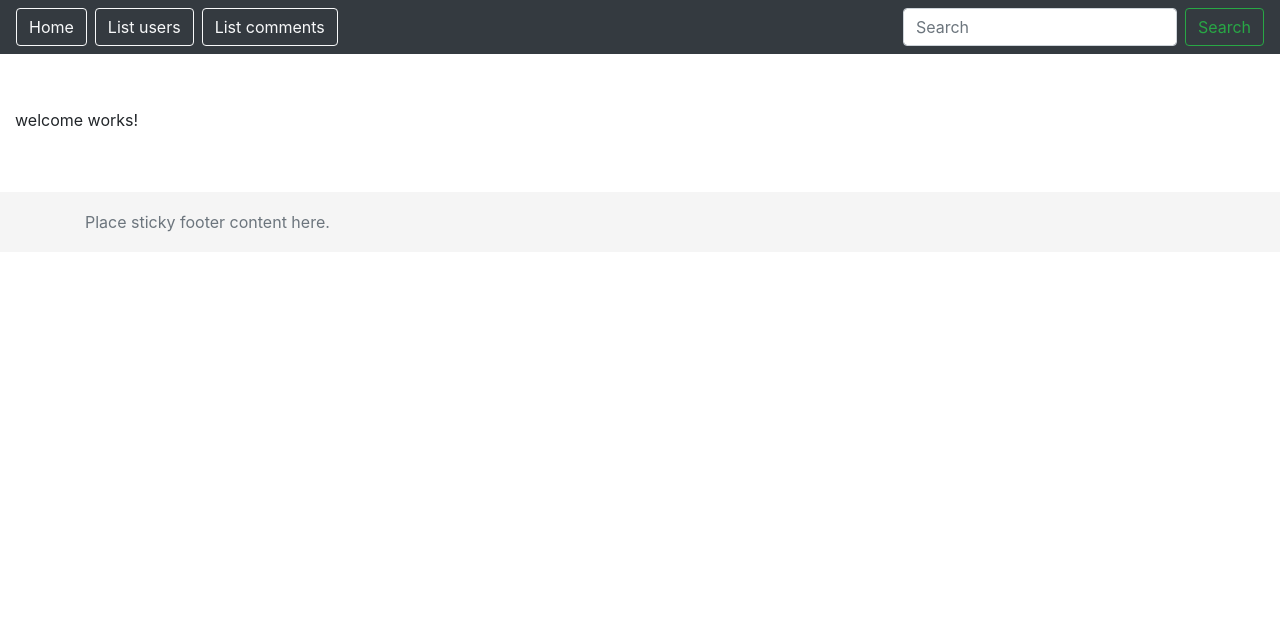
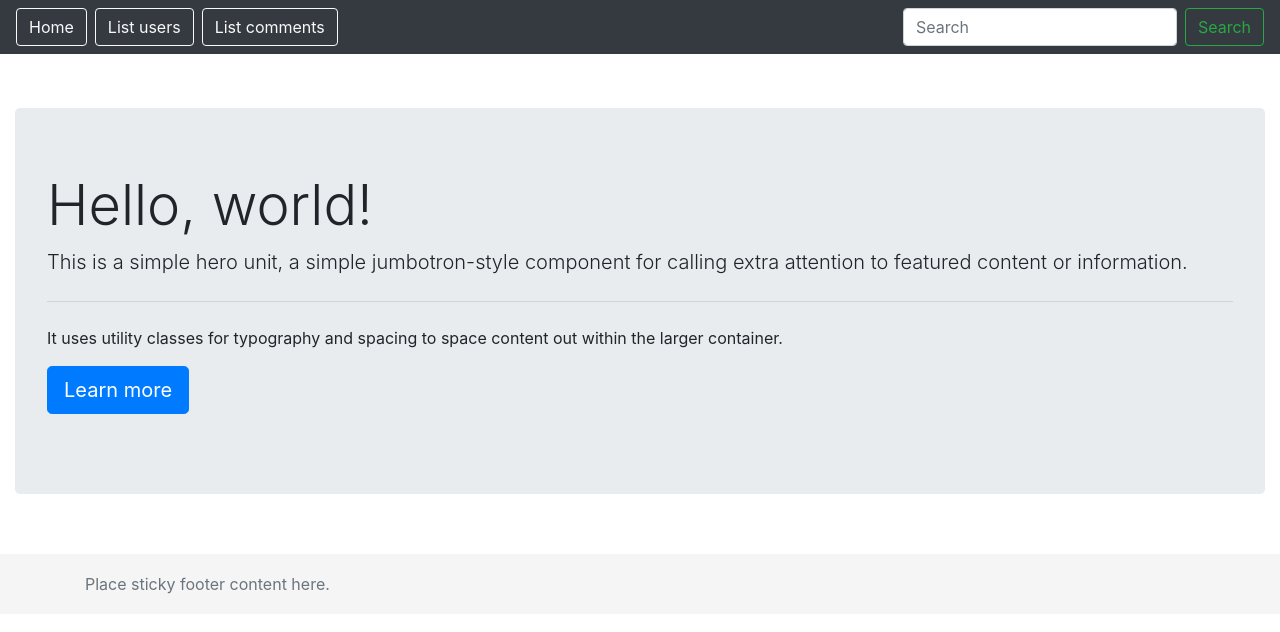
Before and after one commit to siposm/oktatas-frontend-dev, an Angular app in the folder modul-11/userManager/: page /welcome in a window 1280 px wide. Shown: the top 632 px of the page. Built offline with nearby package versions, Linux system fonts and the light colour scheme.

Commit message:
welcome content added

```diff
--- a/modul-11/userManager/src/app/welcome/welcome.component.html
+++ b/modul-11/userManager/src/app/welcome/welcome.component.html
@@ -1 +1,9 @@
-<p>welcome works!</p>
+<div class="jumbotron">
+    <h1 class="display-4">Hello, world!</h1>
+    <p class="lead">This is a simple hero unit, a simple jumbotron-style component for calling extra attention to featured content or information.</p>
+    <hr class="my-4">
+    <p>It uses utility classes for typography and spacing to space content out within the larger container.</p>
+    <p class="lead">
+        <a class="btn btn-primary btn-lg" role="button">Learn more</a>
+    </p>
+</div>
```
